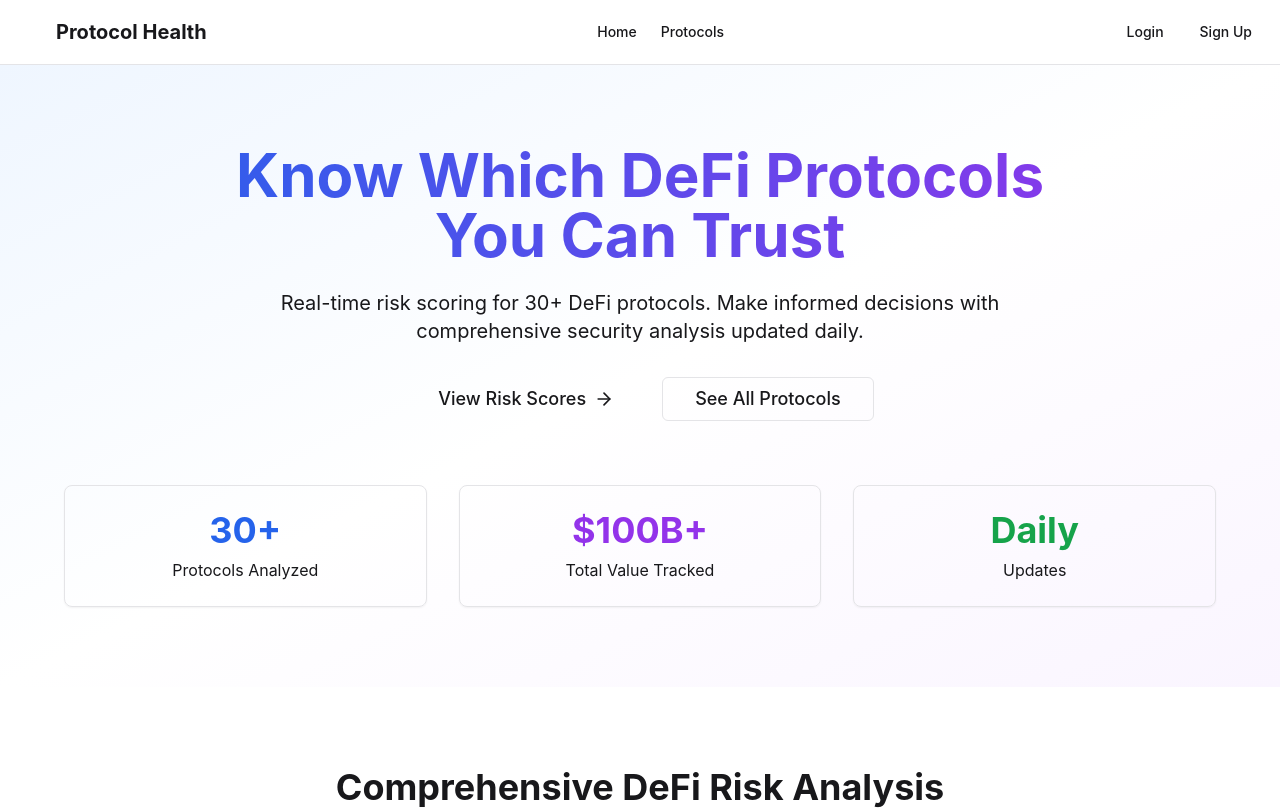
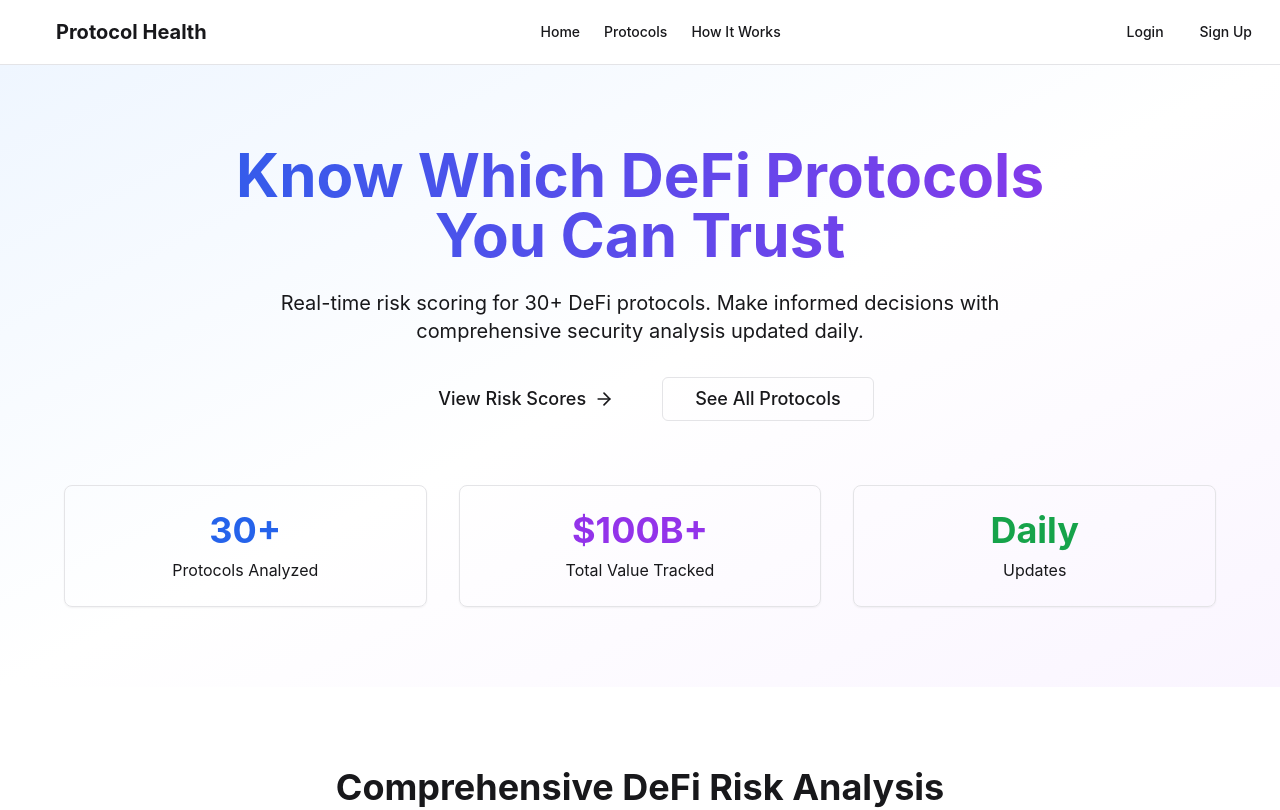
Before and after one commit to Cryptoshovelbot/protocol-health, a Next.js app: page / in a window 1280 px wide. Shown: the top 810 px of the page. Built offline with nearby package versions, Linux system fonts and the light colour scheme; no server answers.

Commit message:
Add How It Works link to header

```diff
--- a/components/header.tsx
+++ b/components/header.tsx
@@ -1,16 +1,13 @@
 'use client';
-
 import Link from 'next/link';
 import { Button } from './ui/button';
 import { usePathname } from 'next/navigation';
 import { useState, useEffect } from 'react';
 import { createClient } from '@/lib/supabase/client';
-
 export function Header() {
   const pathname = usePathname();
   const [user, setUser] = useState<any>(null);
   const [loading, setLoading] = useState(true);
-
   useEffect(() => {
     const supabase = createClient();
 
@@ -18,20 +15,16 @@
       setUser(user);
       setLoading(false);
     });
-
     const { data: { subscription } } = supabase.auth.onAuthStateChange((_event, session) => {
       setUser(session?.user ?? null);
     });
-
     return () => subscription.unsubscribe();
   }, []);
-
   const handleLogout = async () => {
     const supabase = createClient();
     await supabase.auth.signOut();
     window.location.href = '/';
   };
-
   return (
     <header className="border-b bg-background">
       <div className="max-w-7xl mx-auto px-4 h-16 flex items-center justify-between">
@@ -39,7 +32,6 @@
           <div className="w-8 h-8 bg-gradient-to-br from-primary to-purple-600 rounded-lg" />
           <span className="font-bold text-xl">Protocol Health</span>
         </Link>
-
         <nav className="hidden md:flex items-center gap-6">
           <Link
             href="/"
@@ -57,8 +49,15 @@
           >
             Protocols
           </Link>
+          <Link
+            href="/how-it-works"
+            className={`text-sm font-medium transition-colors hover:text-primary ${
+              pathname === '/how-it-works' ? 'text-foreground' : 'text-muted-foreground'
+            }`}
+          >
+            How It Works
+          </Link>
         </nav>
-
         <div className="flex items-center gap-3">
           {loading ? (
             <div className="w-20 h-9 bg-muted animate-pulse rounded-md" />
```
